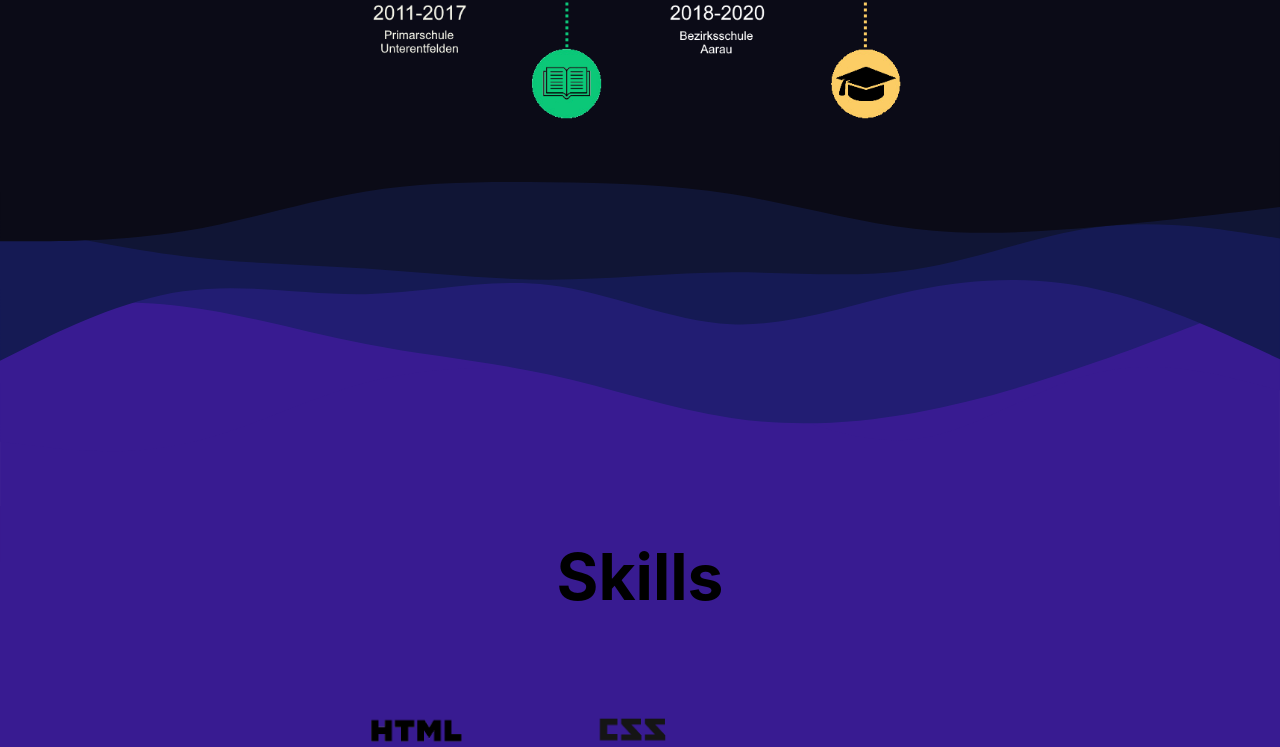
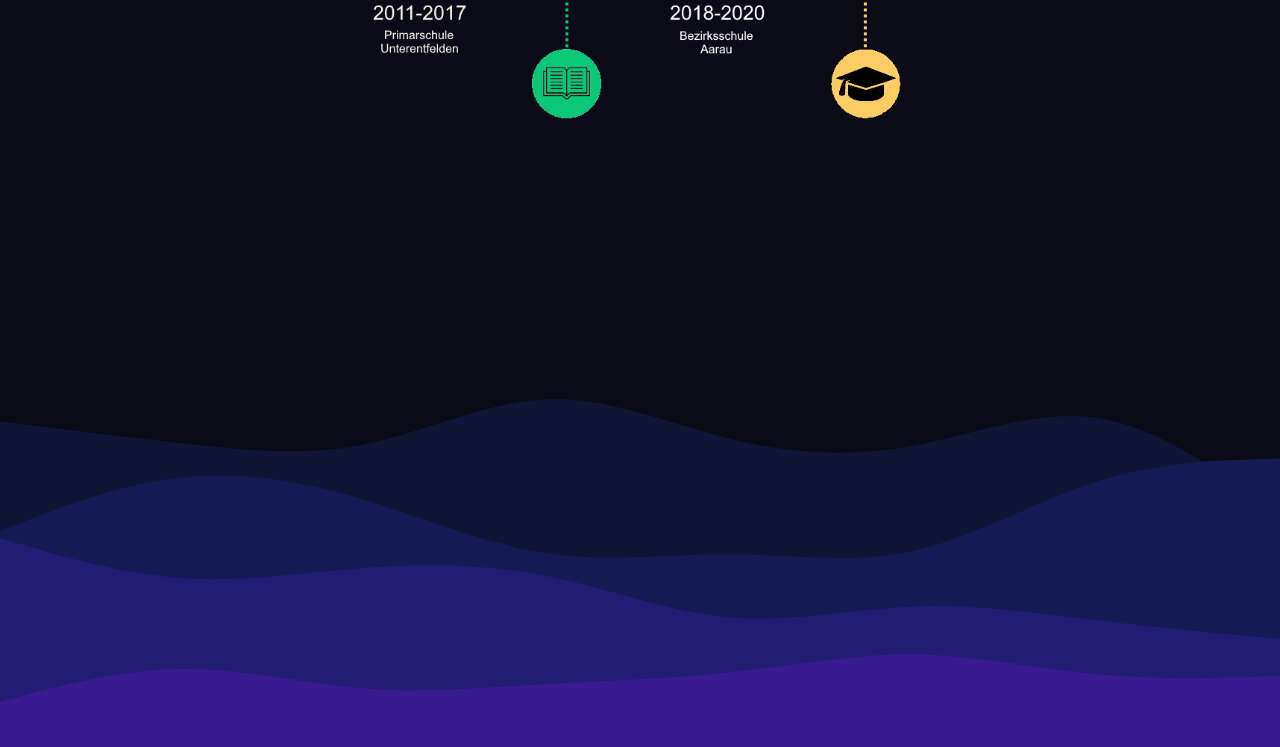
Before and after one commit to BerishaEdi/Portfolio-Website, a React (Create React App) app: page / in a window 1280 px wide. Shown: the part 1040-1787 px from the top of the page. Built offline with nearby package versions, Linux system fonts and the light colour scheme.

Commit message:
Design_Update

```diff
--- a/src/App.css
+++ b/src/App.css
@@ -2,6 +2,7 @@
   text-align: left;
   font-size: 1.5rem;
   margin-top: 20%;
+
 }
 
 .titelAdd {
@@ -11,6 +12,7 @@
   font-size: 1rem;
   color: gray;
 }
+
 
 .homeGrid{
   display: grid;
@@ -382,6 +384,7 @@
 
   .svgflipped {
     width: 100%;
+    margin-top: -0.5em;
   }
 
 
--- a/src/components/AboutMe.js
+++ b/src/components/AboutMe.js
@@ -50,30 +50,30 @@ const AboutMe = () => {
       <svg
       xmlns="http://www.w3.org/2000/svg"
       width="100%"
-          height="100%"
+      height="auto"
       version="1.1"
-          viewBox="0 0 900 300"
+      viewBox="0 0 900 450"
     >
-          <path fill="#381B91" d="M0 0H900V300H0z"></path>
+      <path fill="#0B0B17" d="M0 0H900V450H0z"></path>
       <path
-            fill="#381b91"
-            d="M0 215l21.5 2.7c21.5 2.6 64.5 8 107.3-.9 42.9-8.8 85.5-31.8 128.4-43.3C300 162 343 162 385.8 164.2c42.9 2.1 85.5 6.5 128.4 19.5 42.8 13 85.8 34.6 128.6 29.6 42.9-5 85.5-36.6 128.4-46.8 42.8-10.2 85.8 1.2 107.3 6.8L900 179V0H0z"
+        fill="#0b0b17"
+        d="M0 156l21.5-4.8c21.5-4.9 64.5-14.5 107.3-12.7 42.9 1.8 85.5 15.2 128.4 16.5 42.8 1.3 85.8-9.3 128.6-7 42.9 2.3 85.5 17.7 128.4 15.7 42.8-2 85.8-21.4 128.6-24.2 42.9-2.8 85.5 10.8 128.4 19.5 42.8 8.7 85.8 12.3 107.3 14.2L900 175v276H0z"
+      ></path>
+      <path
+        fill="#101535"
+        d="M0 212l21.5 2.7c21.5 2.6 64.5 8 107.3 12.8 42.9 4.8 85.5 9.2 128.4.5 42.8-8.7 85.8-30.3 128.6-31.7 42.9-1.3 85.5 17.7 128.4 28.2C557 235 600 237 642.8 229c42.9-8 85.5-26 128.4-19.5 42.8 6.5 85.8 37.5 107.3 53L900 278v173H0z"
+      ></path>
+      <path
+        fill="#151a54"
+        d="M0 289l21.5-8.3c21.5-8.4 64.5-25 107.3-29.5 42.9-4.5 85.5 3.1 128.4 16.1 42.8 13 85.8 31.4 128.6 37.5 42.9 6.2 85.5.2 128.4.5 42.8.4 85.8 7 128.6-2.5 42.9-9.5 85.5-35.1 128.4-48.6 42.8-13.5 85.8-14.9 107.3-15.5l21.5-.7v213H0z"
       ></path>
       <path
         fill="#221d73"
-            d="M0 120l21.5-1.3c21.5-1.4 64.5-4 107.3 1.1 42.9 5.2 85.5 18.2 128.4 26.5 42.8 8.4 85.8 12 128.6 21.4 42.9 9.3 85.5 24.3 128.4 30.6 42.8 6.4 85.8 4 128.6-3.6 42.9-7.7 85.5-20.7 128.4-35.9 42.8-15.1 85.8-32.5 107.3-41.1L900 109V0H0z"
+        d="M0 294l21.5 6.3c21.5 6.4 64.5 19 107.3 21.9 42.9 2.8 85.5-4.2 128.4-7.4 42.8-3.1 85.8-2.5 128.6 6.2 42.9 8.7 85.5 25.3 128.4 28.8 42.8 3.5 85.8-6.1 128.6-7.8 42.9-1.7 85.5 4.7 128.4 9.8C814 357 857 361 878.5 363l21.5 2v86H0z"
       ></path>
       <path
-            fill="#151a54"
-            d="M0 158l21.5-10.7c21.5-10.6 64.5-32 107.3-38.1 42.9-6.2 85.5 2.8 128.4 2 42.8-.9 85.8-11.5 128.6-6.5 42.9 5 85.5 25.6 128.4 27.6 42.8 2 85.8-14.6 128.6-23.6 42.9-9 85.5-10.4 128.4-1C814 117 857 137 878.5 147l21.5 10V0H0z"
-          ></path>
-          <path
-            fill="#101535"
-            d="M0 60l21.5 4.8C43 69.7 86 79.3 128.8 84.5c42.9 5.2 85.5 5.8 128.4 8.7C300 96 343 101 385.8 101c42.9 0 85.5-5 128.4-5.2 42.8-.1 85.8 4.5 128.6-2 42.9-6.5 85.5-24.1 128.4-29.6 42.8-5.5 85.8 1.1 107.3 4.5L900 72V0H0z"
-          ></path>
-          <path
-            fill="#0b0b17"
-            d="M0 74h21.5C43 74 86 74 128.8 67c42.9-7 85.5-21 128.4-28 42.8-7 85.8-7 128.6-6.5 42.9.5 85.5 1.5 128.4 8.3C557 47.7 600 60.3 642.8 65.3c42.9 5 85.5 2.4 128.4-1.5C814 60 857 55 878.5 52.5L900 50V0H0z"
+        fill="#381b91"
+        d="M0 409l21.5-5.7c21.5-5.6 64.5-17 107.3-17.3 42.9-.3 85.5 10.3 128.4 13.7 42.8 3.3 85.8-.7 128.6-3.2 42.9-2.5 85.5-3.5 128.4-8.2 42.8-4.6 85.8-13 128.6-12.5 42.9.5 85.5 9.9 128.4 13.9 42.8 4 85.8 2.6 107.3 2l21.5-.7v60H0z"
       ></path>
     </svg>
       </div>
```
Lines whose indentation alone changed are shown as unchanged.
